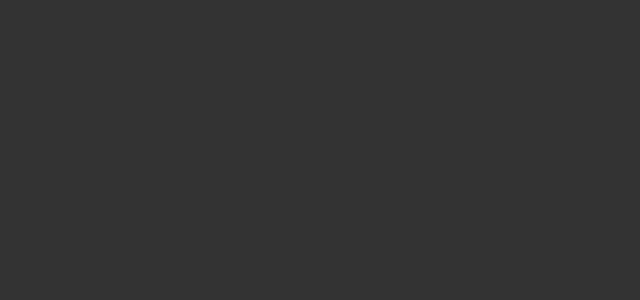
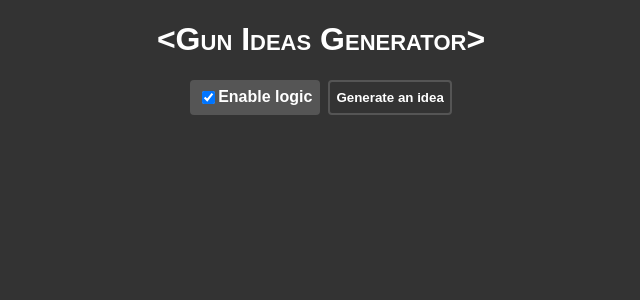
Before and after one commit to FalconPilot/pmg-gunspace, a Next.js app: page /ideas in a window 1280 px wide. Shown: the top 300 px of the page, without its empty margins (319-959 px from the left). Built offline with nearby package versions, Linux system fonts and the light colour scheme.

Commit message:
Fix layout

```diff
--- a/pages/_app.tsx
+++ b/pages/_app.tsx
@@ -5,8 +5,8 @@ import type { AppProps } from 'next/app'
 import { Layout } from '@gunspace/components'
 
 const App = ({ Component, pageProps }: AppProps) =>
-  <Layout>
+  <Layout.Wrapper>
     <Component {...pageProps} />
-  </Layout>
+  </Layout.Wrapper>
 
 export default App
--- a/pages/_document.tsx
+++ b/pages/_document.tsx
@@ -1,10 +1,9 @@
 import { Html, Head, Main, NextScript } from 'next/document'
 
 const Document = () =>
-  <Html lang="en">
+  <Html lang='en'>
     <Head>
-      <meta name="viewport" content="width=device-width, initial-scale=1" />
-      <link rel="icon" href="/favicon.ico" />
+      <link rel='icon' href='/favicon.ico' />
     </Head>
     <body>
       <Main />
--- a/pages/ideas.tsx
+++ b/pages/ideas.tsx
@@ -2,10 +2,10 @@ import * as React from 'react'
 
 import Head from 'next/head'
 
-import { Opengraph } from '@gunspace/components/opengraph'
+import { Layout, Opengraph } from '@gunspace/components'
 import { IdeasView } from '@gunspace/views'
 
-const Ideas = () => {
+const Ideas = () =>
   <>
     <Head>
       <title>PMG Gunspace - Ideas generator</title>
@@ -13,8 +13,10 @@ const Ideas = () => {
       <Opengraph.Title>Gunspace Ideas Generator</Opengraph.Title>
       <Opengraph.Description>Generate whacky ideas to build a new gun.</Opengraph.Description>
     </Head>
-    <IdeasView />
+    <Layout.Header>Gun Ideas Generator</Layout.Header>
+    <Layout.Main>
+      <IdeasView />
+    </Layout.Main>
   </>
-}
 
 export default Ideas
--- a/src/components/Layout.tsx
+++ b/src/components/Layout.tsx
@@ -1,13 +1,46 @@
 import * as React from 'react'
+
+import Head from 'next/head'
 
 import { globalStyles } from '@gunspace/theme'
 
-export const Layout: React.FC<{
+import { Flex } from './Flex'
+import { Headings } from './Headings'
+import { styled } from '@stitches/react'
+
+const Wrapper: React.FC<{
   children: React.ReactElement
 }> = ({ children }) => {
   React.useEffect(() => {
     globalStyles()
   }, [])
 
-  return children
+  return (
+    <>
+      <Head>
+        <meta name="viewport" content="width=device-width, initial-scale=1" />
+      </Head>
+      {children}
+    </>
+  )
 }
+
+const Header: React.FC<{
+  children: string
+}> = ({ children }) =>
+  <Flex.Col as='header' center>
+    <Headings.H1>{children}</Headings.H1>
+  </Flex.Col>
+
+const Main: React.FC<{
+  children: React.ReactElement
+}> = ({ children }) =>
+  <Flex.Col center as='main' css={{ gap: '$1' }}>
+    {children}
+  </Flex.Col>
+
+export const Layout = {
+  Header,
+  Main,
+  Wrapper,
+}
--- a/src/components/index.ts
+++ b/src/components/index.ts
@@ -2,3 +2,4 @@ export * from './Checkbox'
 export * from './Flex'
 export * from './Headings'
 export * from './Layout'
+export * from './Opengraph'
--- a/src/views/Ideas/index.tsx
+++ b/src/views/Ideas/index.tsx
@@ -31,9 +31,9 @@ type GeneratedIdea = {
 const titles: { [k in keyof GeneratedIdea]: string } = {
   action: 'Action',
   caliber: 'Caliber',
-  magazine: 'Ammo feeding',
+  magazine: 'Ammo Feeding',
   optics: 'Aiming',
-  shape: 'Gun type',
+  shape: 'Gun Type',
 }
 
 export const IdeasView: React.FC = () => {
@@ -95,12 +95,10 @@ export const IdeasView: React.FC = () => {
           GunAction.SingleShot,
         ].includes(generatedIdea.action))
       ))
-      .sort(([k1], [k2]) => titles[k1] > titles[k2] ? 1 : -1)
   ), [generatedIdea])
 
   return (
-    <Flex.Col center css={{ gap: '$1' }}>
-      <Headings.H1>Gun Ideas Generator</Headings.H1>
+    <>
       <Flex.Row css={{ gap: '$1' }}>
         <Checkbox
           label='Enable logic'
@@ -121,6 +119,6 @@ export const IdeasView: React.FC = () => {
           ))}
         </Flex.Row>
       )}
-    </Flex.Col>
+    </>
   )
 }
```
